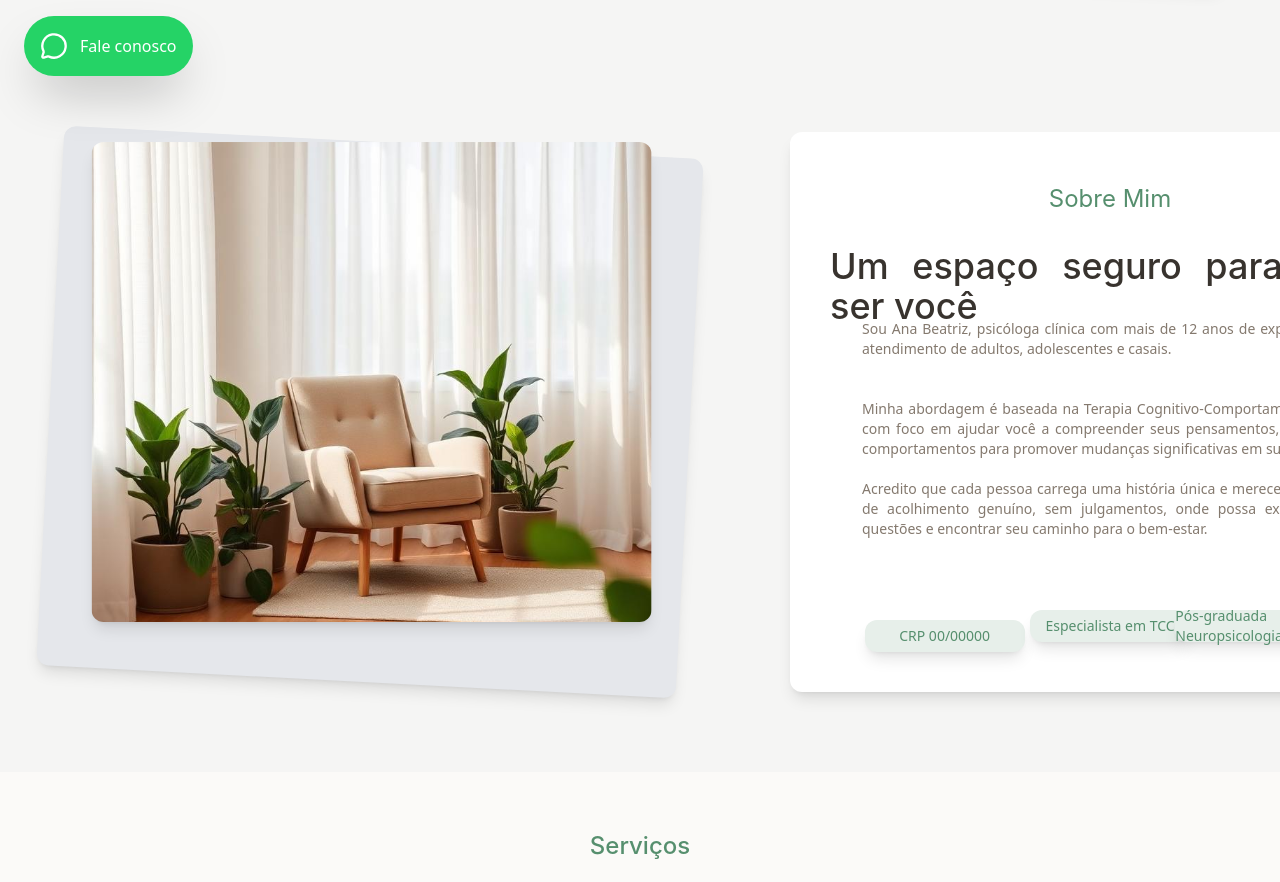
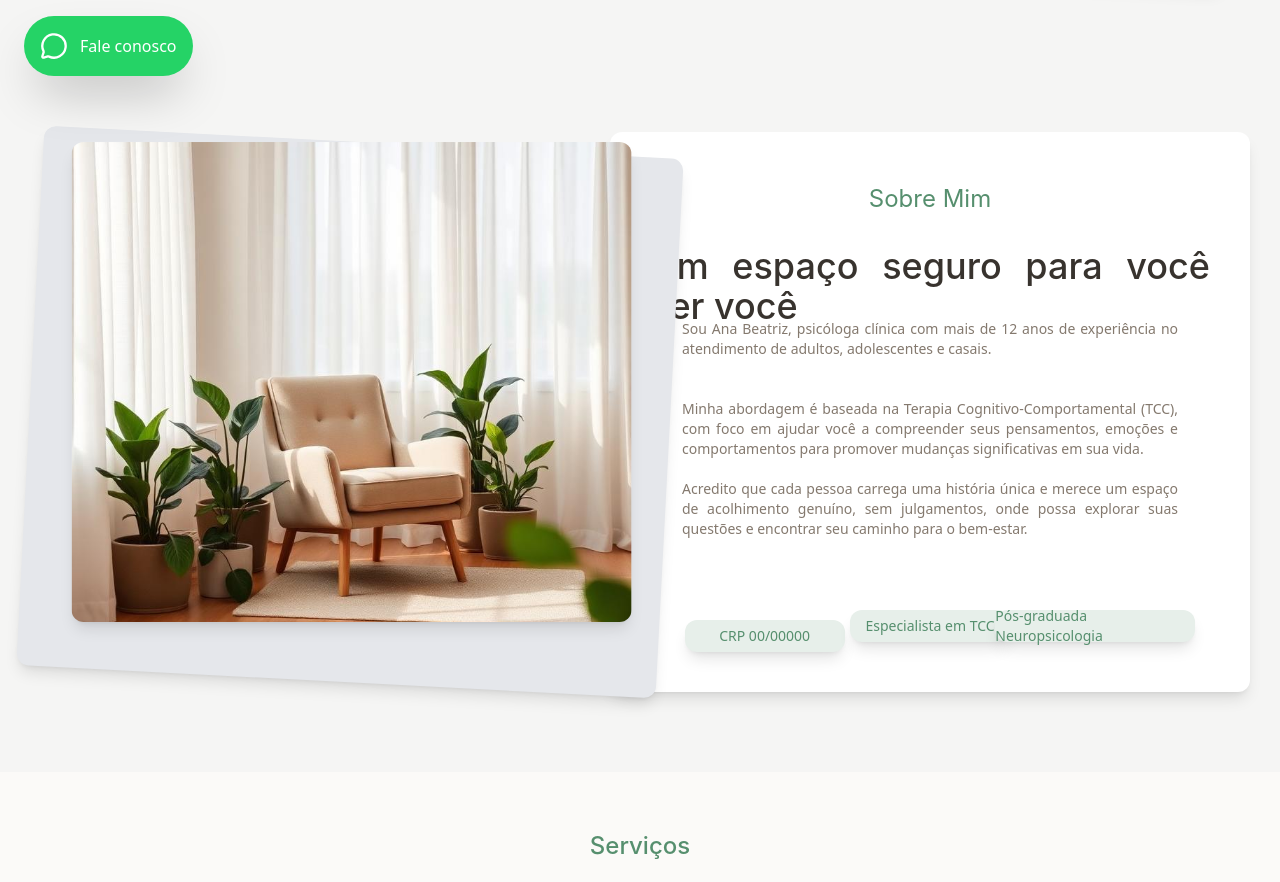
Before and after one commit to jaumm0/Page-psicologa-freela, a React (Vite) app: page / in a window 1280 px wide. Shown: the part 700-1582 px from the top of the page. Built offline with nearby package versions, Linux system fonts and the light colour scheme.

Commit message:
ajuste Info.jsx

```diff
--- a/src/components/Info.jsx
+++ b/src/components/Info.jsx
@@ -4,7 +4,7 @@ import therapy from "./Assets/therapy-office.jpg";
 function Info (){
     return(
         <section id="Sobre"
-        className="grid lg:grid-cols-2 md:grid-cols-2 sm:grid-cols-1 w-90 place-self-center sm:w-full md:w-100 lg:w-300 lg:px-20 md:px-10 sm:px-6 lg:py-20 md:py-12 sm:py-8 gap-10 place-items-center"
+        className="grid lg:grid-cols-2 md:grid-cols-2 sm:grid-cols-1 w-90 place-self-center sm:w-full md:w-100 lg:w-auto lg:px-20 md:px-10 sm:px-6 lg:py-20 md:py-12 sm:py-8 gap-10 place-items-center"
         >
             <div
             className="rotate-3 bg-gray-200 md:hidden lg:block hidden  lg:w-160 md:w-100 sm:w-full lg:h-135 md:h-120 sm:h-auto place-items-center flex justify-center items-center rounded-xl shadow-lg"
@@ -15,7 +15,7 @@ function Info (){
                 alt="" />
             </div>
             <aside
-            className="grid lg:grid-rows-3 md:grid-rows-3 text-sm text-justify  sm:grid-rows-1 bg-white lg:w-160 md:w-150 md:ml-100 sm:w-100 lg:h-140 md:h-150 sm:h-auto lg:px-10 md:px-8 sm:px-6 lg:py-10 md:py-8 sm:py-6 place-items-center rounded-xl shadow-lg"
+            className="grid lg:grid-rows-3 md:grid-rows-3 text-sm text-justify  sm:grid-rows-1 bg-white lg:w-160 md:w-150 md:ml-100 lg:ml-0 sm:w-100 lg:h-140 md:h-150 sm:h-auto lg:px-10 md:px-8 sm:px-6 lg:py-10 md:py-8 sm:py-6 place-items-center rounded-xl shadow-lg"
             >
                 <span
                 className="text-textmain font-cormorant font-z text-2xl mt-5 sm:mt-0 md:mt-0 lg:mt-0 lg:text-2xl md:text-xl sm:text-lg lg:h-10 md:h-8 sm:h-6 lg:mb-20 md:mb-12 sm:mb-6">
```
